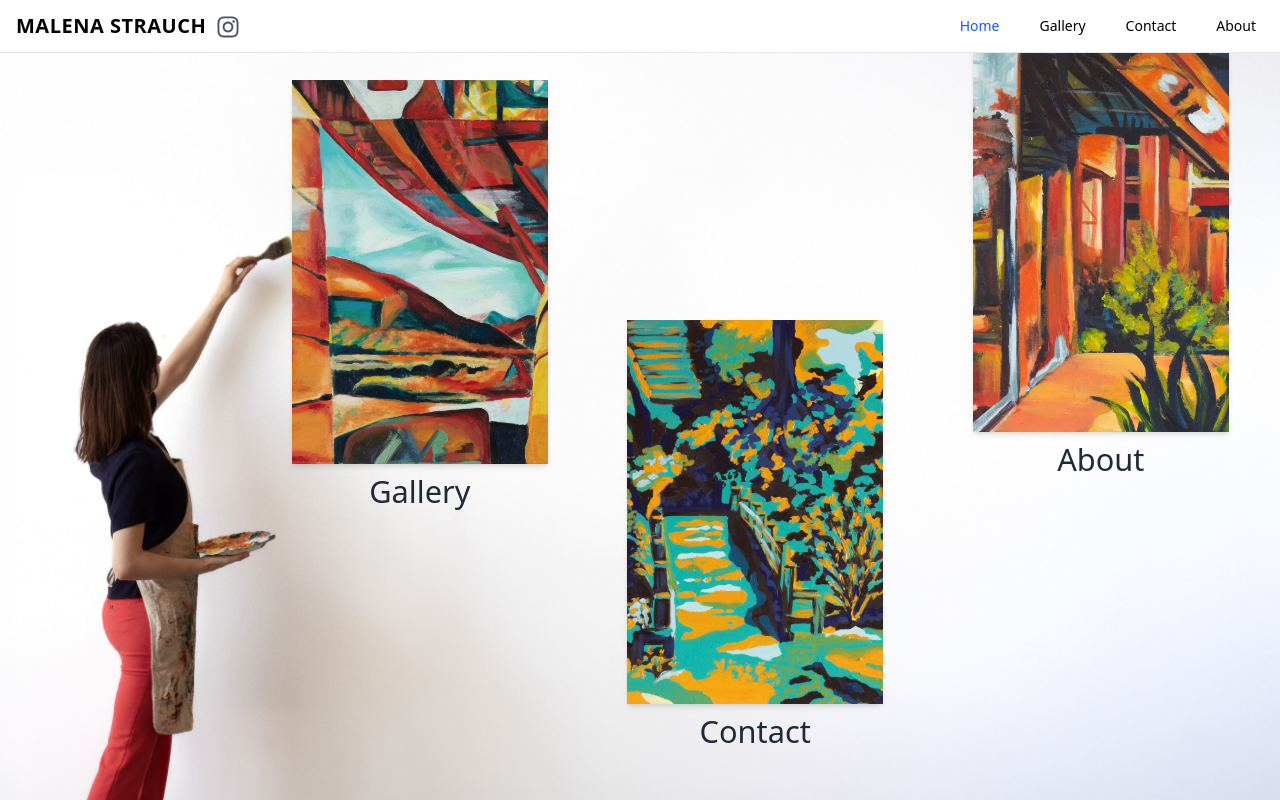
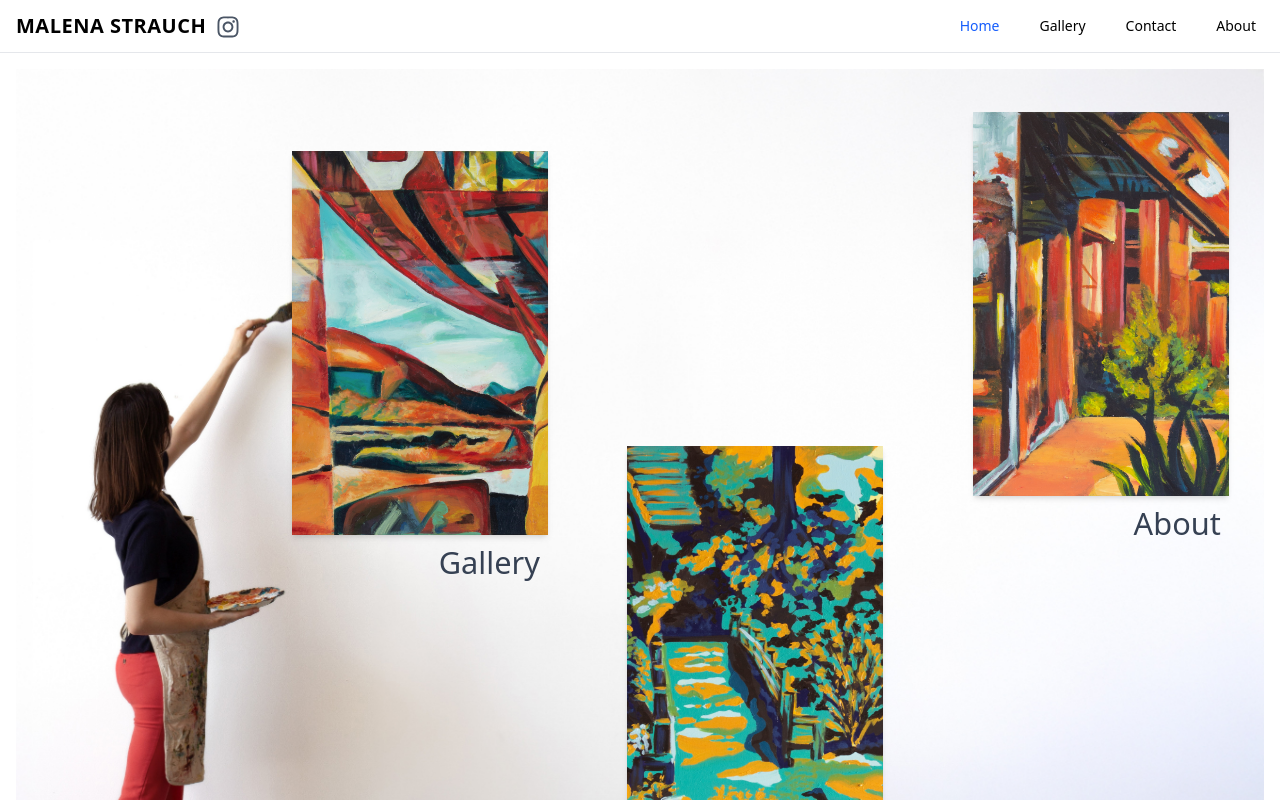
Before and after one commit to bennetstrauch/malena-art-website, a React (Vite) app: page / in a window 1280 px wide. Shown: the top 800 px of the page. Built offline with nearby package versions, Linux system fonts and the light colour scheme.

Commit message:
landing refinded

```diff
--- a/src/components/LandingPainting.tsx
+++ b/src/components/LandingPainting.tsx
@@ -9,14 +9,14 @@ interface LandingPaintingProps {
 
 const LandingPainting = ({ image, title, to, style }: LandingPaintingProps) => (
    <Link to={to} className="absolute" style={style}>
-    <div className="flex flex-col items-center group cursor-pointer"
+    <div className="flex flex-col items-end group cursor-pointer"
          style={{ width: '20vw', fontSize: '2.4vw' }}>
       <img
         src={image}
         alt={title}
         className="w-full h-auto aspect-[2/3] object-cover shadow-md group-hover:scale-105 transition-transform"
       />
-      <span className="mt-1 text-gray-800 group-hover:text-blue-600 text-center">
+      <span className="mt-1 text-gray-700 group-hover:text-blue-600 text-right mr-2">
         {title}
       </span>
     </div>
--- a/src/pages/Home.tsx
+++ b/src/pages/Home.tsx
@@ -2,14 +2,15 @@ import LandingPainting from "../components/LandingPainting";
 
 function Home() {
   return (
+// #changed
 
-<div className="fixed top-0 left-0 w-screen h-screen overflow-hidden bg-white z-0">
-  <div className="relative w-full h-full flex justify-start items-start">
+<div className="relative w-screen min-h-screen overflow-auto bg-white z-0">
+<div className="relative w-full flex flex-wrap justify-center items-start gap-8 p-4">
     <img
       src="/images/artist-wall-bg.jpeg"
       alt="Artist painting wall"
       className="block object-left-top object-cover w-auto h-full max-w-none"
-      style={{ maxWidth: "none", minWidth: "100vw" }}
+style={{ width: "100%", height: "100%" }}
     />
 
 
```
